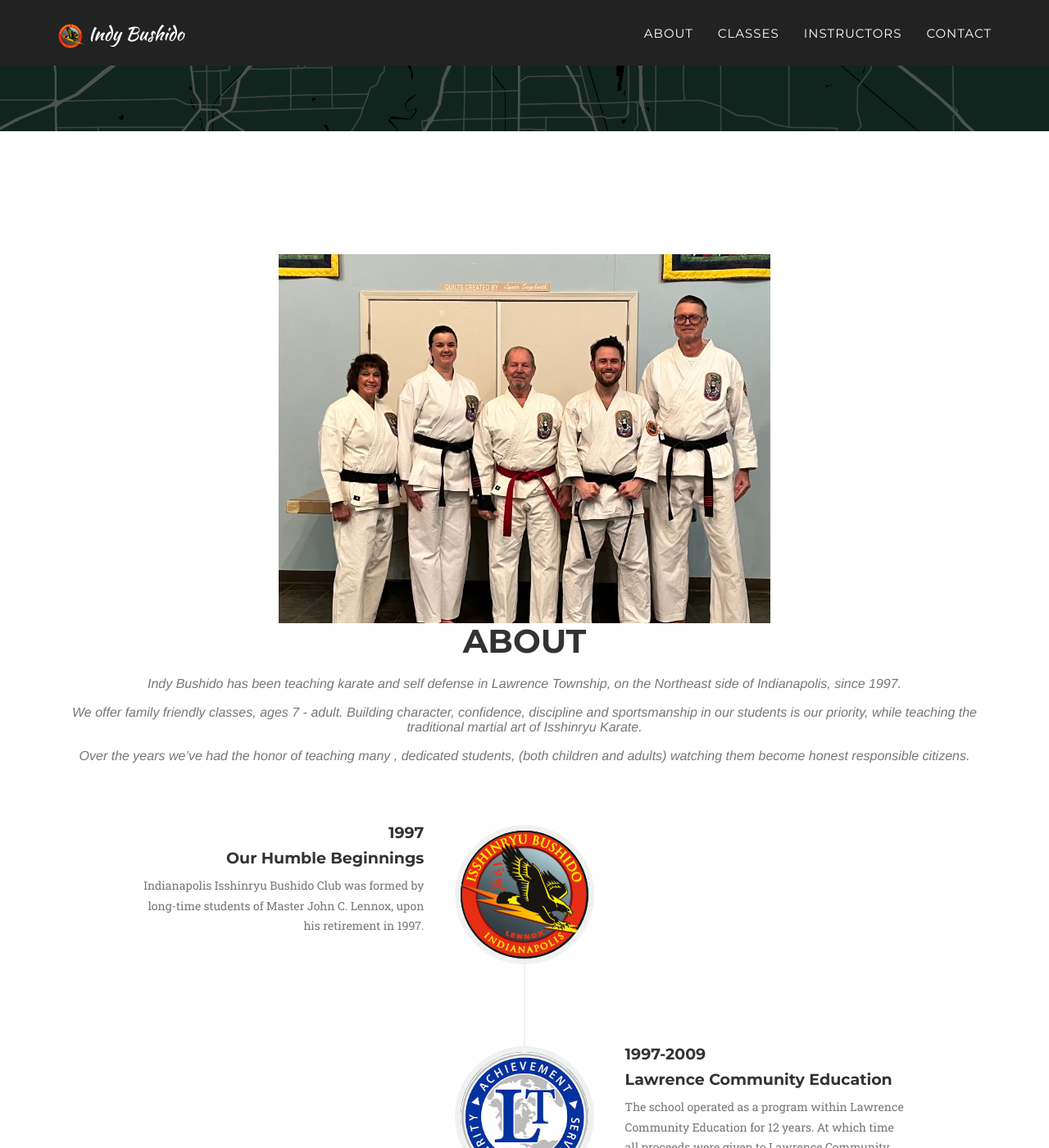
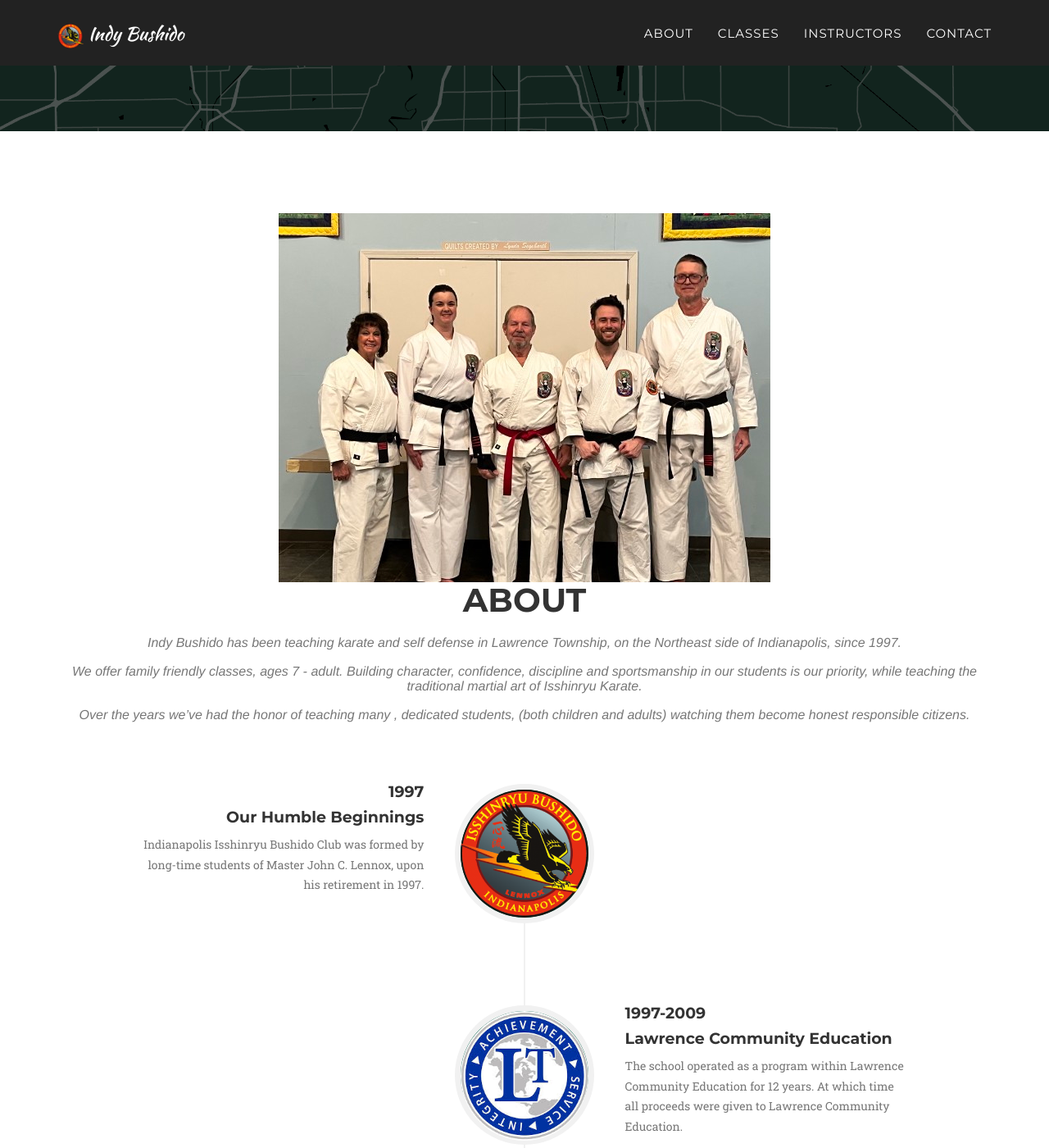
Before and after one commit to indybushido/indybushido.github.io, a Jekyll site: the page built from index.markdown, in a window 1280 px wide and 1400 px high, scrolled down 797 px. Shown: the whole window at 82% size. Built offline with Jekyll 4.4.1, drawn with Linux system fonts in a browser that asks for light colours; some web fonts are replaced.

Commit message:
Reduce section padding and add padding below new image

```diff
--- a/_includes/about.html
+++ b/_includes/about.html
@@ -3,7 +3,7 @@
         <div class="container">
             <div class="row">
                 <div class="col-lg-12 text-center">
-                    <img class="img-responsive img-centered" src="img/about/5.jpg" alt="A photo of the karate instructors">
+                    <img class="img-responsive img-centered pb-50" src="img/about/5.jpg" alt="A photo of the karate instructors">
                     <h2 class="section-heading">About</h2>
                     <h3 class="section-subheading text-muted">
                         Indy Bushido has been teaching karate and self defense in Lawrence Township, on the Northeast side of Indianapolis, since 1997.
--- a/_includes/css/agency.css
+++ b/_includes/css/agency.css
@@ -345,7 +345,7 @@ section h3.section-subheading {
 
 @media(min-width:768px) {
     section {
-        padding: 150px 0;
+        padding: 100px 0;
     }
 }
 
```
